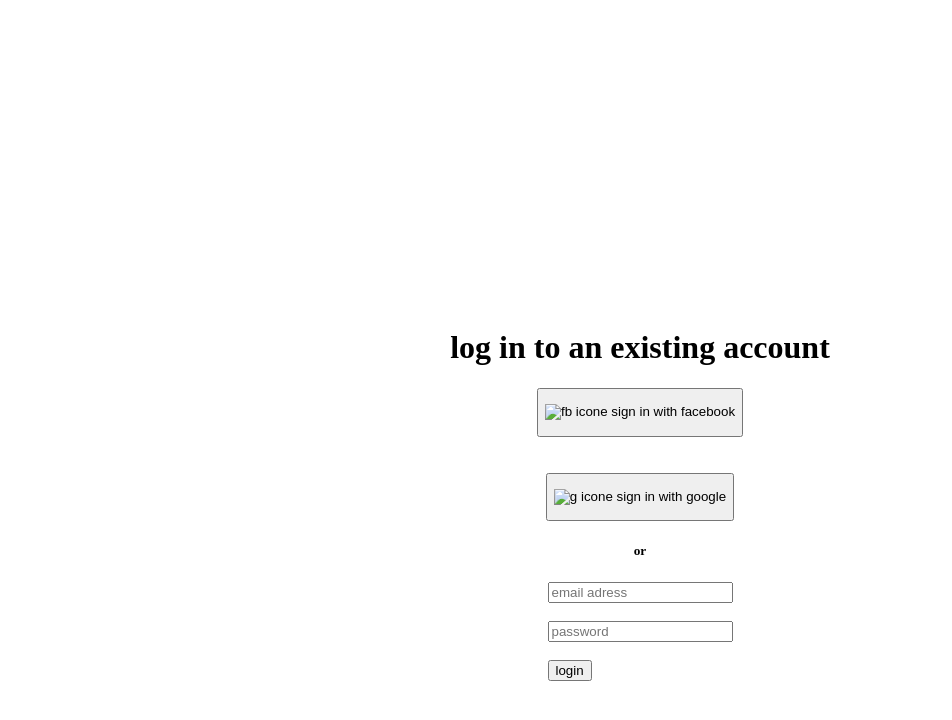
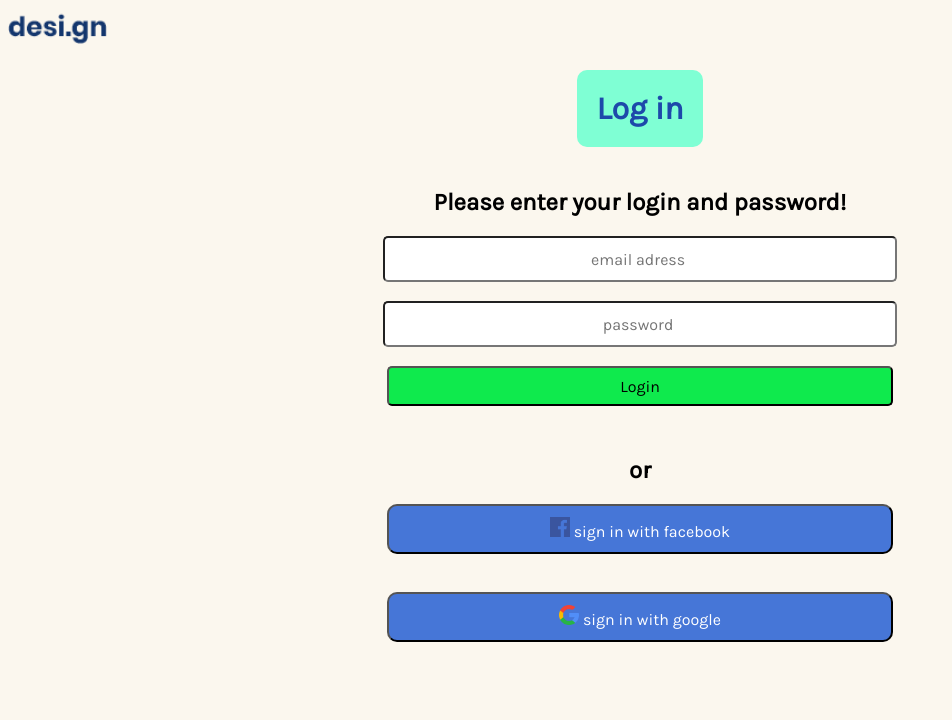
Before and after one commit to ABRACHE01/brief4-individually, a plain HTML site: page login.html in a window 1280 px wide. Shown: the whole page, without its empty margins (0-952 px from the left). Drawn offline with Linux system fonts and the light colour scheme.

Commit message:
adjusting

```diff
--- a/inccs.css
+++ b/inccs.css
@@ -1,18 +1,18 @@
+@import url('https://fonts.googleapis.com/css2?family=Karla&display=swap');
+
  h1{
     color: #1d49aa
  }
  .carts p{
     color: gray;
  }
-
- body{
-
-    font-family:  ;
+  body{
+    font-family: 'Karla', sans-serif;
     padding-left: 50px;
     padding-right: 50px;
     margin-right: auto;
     margin-left: auto;
-    background-color: antiquewhite;
+    background-color: #FBF7EE;
 }
 header img {
     margin-top: auto;
@@ -23,7 +23,7 @@ header{
     justify-content: space-between;
 }
 .menu{
-    background-color: antiquewhite;
+    background-color: #FBF7EE;
     display: flex;
 }
  a {
@@ -130,7 +130,7 @@ main form p{
    width: 100%;
 }
 .carts2{
-    background-color: bisque;
+    background-color: antiquewhite;
     margin: 0px;
    margin: 15px;
    padding: 15px;
--- a/login.css
+++ b/login.css
@@ -1,7 +1,68 @@
+@import url('https://fonts.googleapis.com/css2?family=Karla&display=swap');
 
-.login{
-   display:grid;
-   place-items: center;
-   padding-top: 300px;
+#logo{
+   width: 100px;
+}
+
+
+*{
+   font-family: 'Karla', sans-serif;
+}
+body{
+   font-family: 'Karla', sans-serif;
+   background-color: #FBF7EE;
+}
+h1{
+   padding: 20px;
+   border-radius: 10px;
+   background-color: aquamarine;
+   color: #1d49aa
+}
+p{
+  margin: 0px;
+  }
+.button{
+   background: #4676D7;
+   color: #fff;
+   width: 40%;
+   height: 50px;
+   justify-items: center;
+   border-radius: 10px;
 
 }
+.login{
+   text-align: center;
+   justify-items: center;
+   display: grid;
+   grid-template-rows: auto ;
+}
+.content{
+
+   text-align: center;
+   width:100% ;
+   height:200px ;
+}
+.input{
+   font-size: medium;
+   text-align: center;
+   width: 40%;
+   height: 20%;
+   border-radius: 5px;
+}
+p{
+   font-size: medium;
+}
+form>button{
+   background-color: rgb(15, 234, 77);
+}
+@media(max-width: 600px){
+   header{
+      display: flex;
+      justify-content: center;
+   }
+   .input{
+     width: 90%;
+   }
+   .button{
+      width: 100%;
+   }
--- a/login.html
+++ b/login.html
@@ -9,8 +9,26 @@
     <title>login</title>
 </head>
 <body>
-    <div class="login">
-        <h1 class="content">log in to an existing account</h1>
+    <header>
+        <img id="logo" src="/images/logo.png" alt="logo">
+    </header>
+    <main class="login">
+        <h1> Log in </h1>
+        <h2>Please enter your login and password!</h2>
+
+
+        <form class="content" action="#">
+
+            <input  class="input" type="email" name="email" placeholder="email adress " required/>
+             <br>
+             <br>
+            <input  class="input" type="password" name="password" placeholder="password " required/>
+            <br>
+            <br>
+            <button class="input" name="email" name="password" type="submit">Login</button>
+        </form>
+
+         <h2>or</h2>
 
         <button  class="button" type="button">
 
@@ -22,20 +40,7 @@
             <p><img src="images/search.png" width="20px" alt="g icone"> sign in with google</p>
 
         </button>
-         <h5 class="content">or</h5>
 
-        <form class="content" action="#">
-
-            <input  class="input" type="email" name="email" placeholder="email adress ">
-             <br>
-             <br>
-            <input  class="input" type="password" name="password" placeholder="password ">
-            <br>
-            <br>
-            <button class="submit" name="email" name="password" type="submit">login</button>
-
-        </form>
-    </div>
 
 </body>
 </html>
```
Also changed, not shown: images/facebook.png (added), images/search.png (added).
